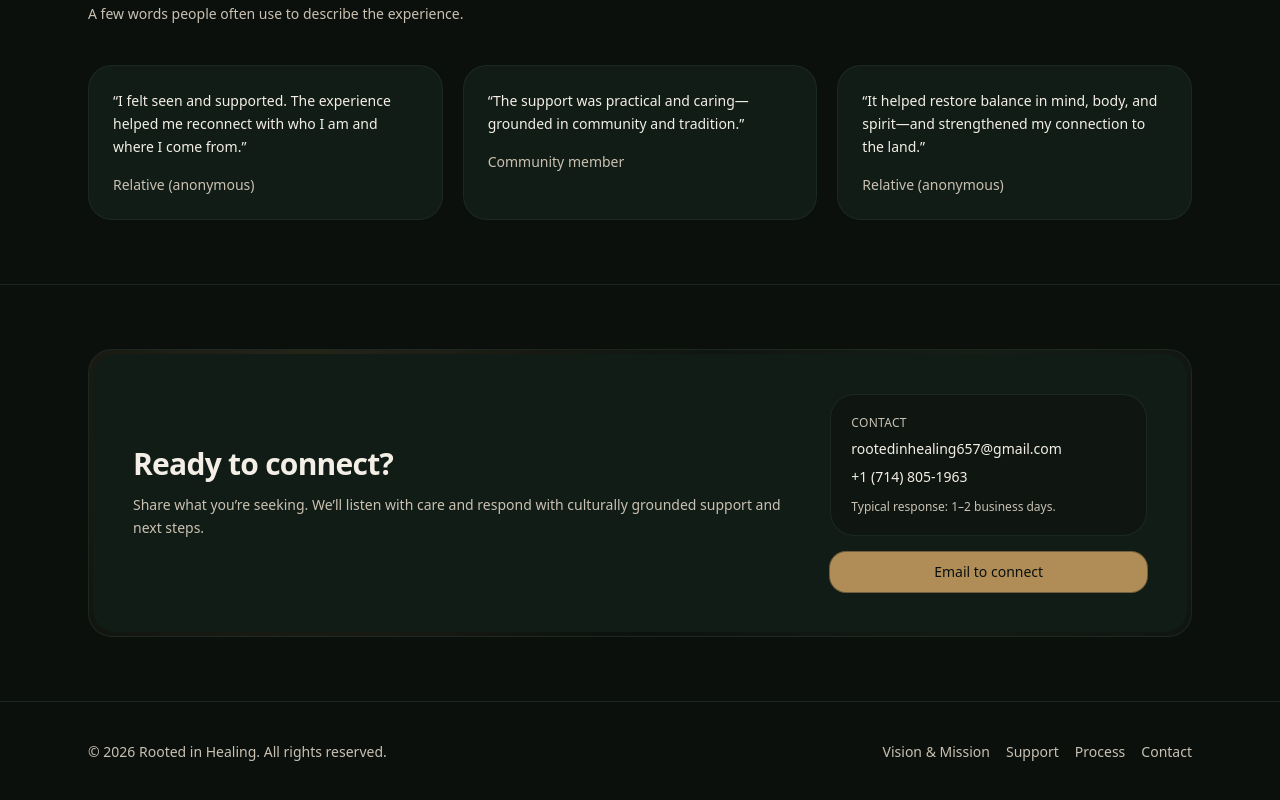
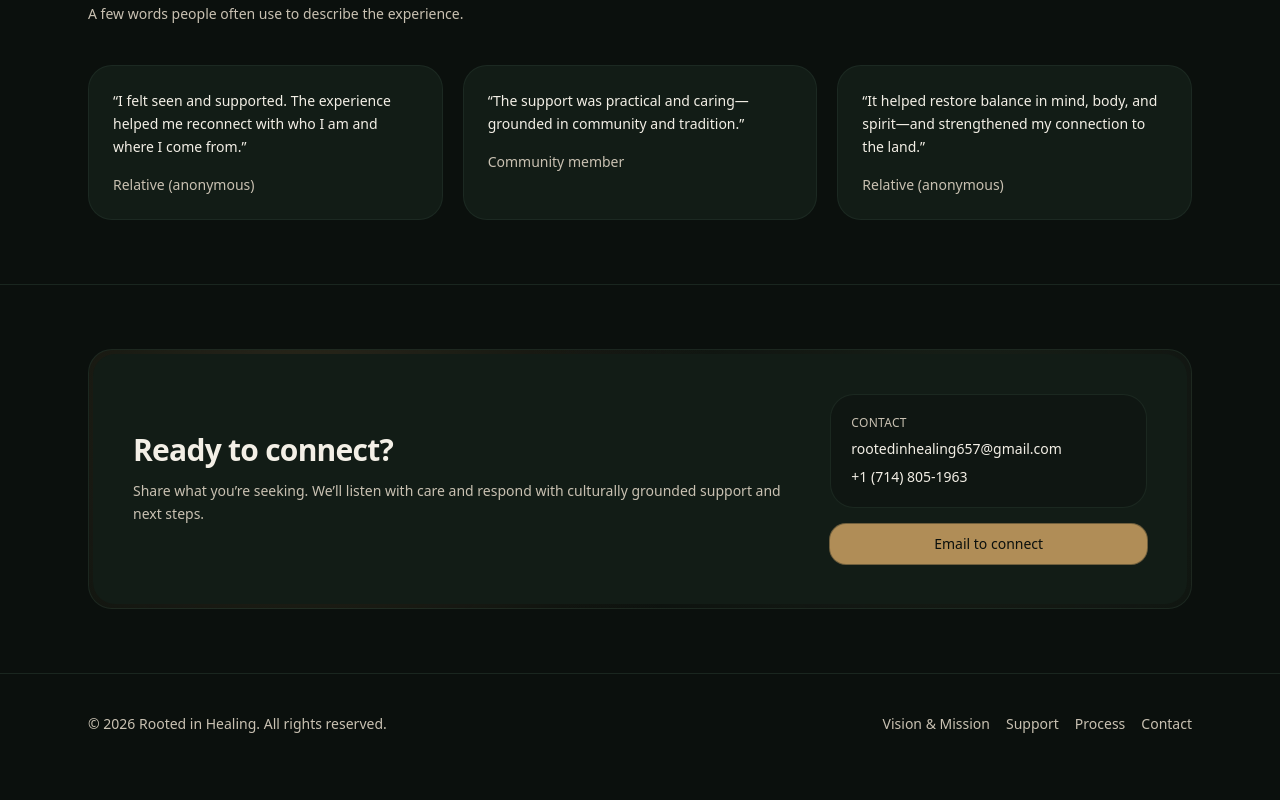
Before and after one commit to KristianPetrov/Rooted-in-Healing, a Next.js app: page / in a window 1280 px wide. Shown: the part 2879-3679 px from the top of the page. After the commit the page ends 3653 px from the top, so only its background shows below. Built offline with nearby package versions, Linux system fonts and the light colour scheme.

Commit message:
removed contact time

```diff
--- a/app/page.tsx
+++ b/app/page.tsx
@@ -461,9 +461,7 @@ export default function Home ()
                       >
                         +1 (714) 805-1963
                       </a>
-                      <p className="mt-3 text-xs text-muted">
-                        Typical response: 1–2 business days.
-                      </p>
+
                     </div>
                     <a
                       href="mailto:rootedinhealing657@gmail.com?subject=Connect%20-%20Rooted%20in%20Healing"
```
